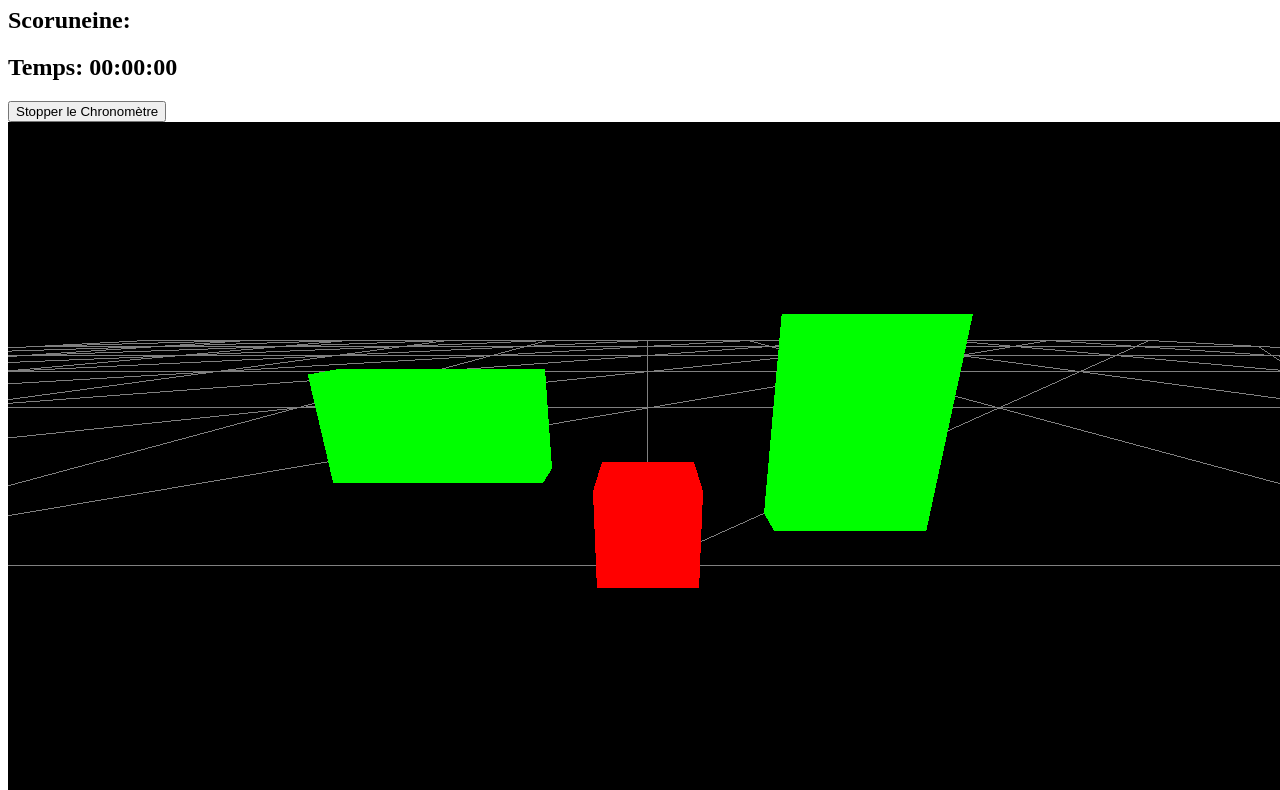
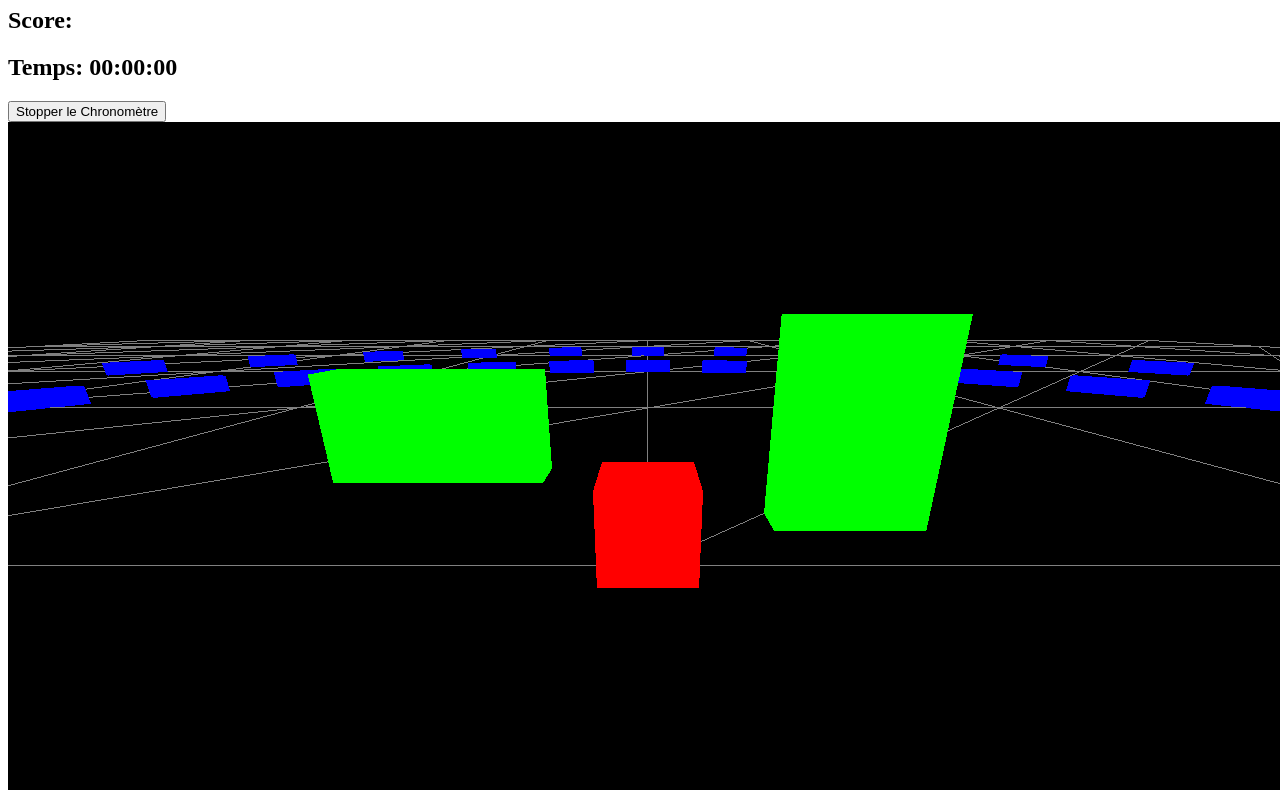
Before and after one commit to MathieuAudibert/3js, a website built with Vite: page index.html in a window 1280 px wide. Shown: the part 73-863 px from the top of the page. Built offline with nearby package versions, Linux system fonts and the light colour scheme.

Commit message:
circuit presque fini

```diff
--- a/index.html
+++ b/index.html
@@ -8,8 +8,8 @@
 <body>
     <script type="module" src="./main.js"></script>
     <script src="js/GLTFLoader.js"></script>
-    <h1>meinen pagen webizenich ich voiturenen</h1>
-    <h2>Scoruneine: </h2>
+    <h1>Touches : ZQSD</h1>
+    <h2>Score: </h2>
     <div>
         <h2>Temps: <span id="timer">00:00:00</span></h2>
         <button id="stopButton">Stopper le Chronomètre</button>
--- a/main.js
+++ b/main.js
@@ -2,8 +2,10 @@ import * as THREE from 'three';
 import { GLTFLoader } from 'three/addons/loaders/GLTFLoader.js';
 import { OrbitControls } from 'three/examples/jsm/controls/OrbitControls.js';
 
+// -------------------------------------------------------------------TEXTURES---------------------------------------------------------------
 var loader = new GLTFLoader();
 
+//--------------------------------------------------------------------CAMERA/SCENES----------------------------------------------------------
 console.log(THREE);
 var scene = new THREE.Scene();
 
@@ -18,19 +20,21 @@ var renderer = new THREE.WebGLRenderer();
 renderer.setSize(window.innerWidth, window.innerHeight);
 document.body.appendChild(renderer.domElement);
 
-
+// ---------------------------------------------------------------------SOL-------------------------------------------------------------------
 var groundGeometry = new THREE.PlaneGeometry(100, 100, 10, 10);
 var groundMaterial = new THREE.MeshBasicMaterial({ color: 0x808080, wireframe: true }); //mettre wireframe false pour avoir un sol uni
 var ground = new THREE.Mesh(groundGeometry, groundMaterial);
 ground.rotation.x = -Math.PI / 2;
 scene.add(ground);
 
+// ----------------------------------------------------------------------Cube/voiture----------------------------------------------------------
 var cubeGeometry = new THREE.BoxGeometry(1, 1, 1);
 var cubeMaterial = new THREE.MeshBasicMaterial({ color: 0xff0000 });
 var cube = new THREE.Mesh(cubeGeometry, cubeMaterial);
 cube.position.y = 0.5;
 scene.add(cube);
 
+// ------------------------------------------------------------------------Obstacles------------------------------------------------------------
 var rectangles = [];
 var rectangle1Geometry = new THREE.BoxGeometry(2, 1, 0.5);
 var rectangle1Material = new THREE.MeshBasicMaterial({ color: 0x00ff00 });
@@ -46,6 +50,46 @@ rectangle2.position.set(2, 1.5, 0);
 rectangles.push(rectangle2);
 scene.add(rectangle2);
 
+// ------------------------------------------------------------------------Circuit-------------------------------------------------------------
+var barrierMaterial = new THREE.MeshBasicMaterial({ color: 0x0000ff });
+
+function placeCircularBarrier(centerX, centerZ, radius, numSegments) {
+    var angleStep = Math.PI * 2 / numSegments;
+    for (let i = 0; i < numSegments; i++) {
+        let angle = i * angleStep;
+        let x = centerX + radius * Math.cos(angle);
+        let z = centerZ + radius * Math.sin(angle);
+
+        var barrierGeometry = new THREE.BoxGeometry(2, 0.5, 0.5);
+        var barrier = new THREE.Mesh(barrierGeometry, barrierMaterial);
+        barrier.position.set(x, 0.25, z);
+        barrier.lookAt(new THREE.Vector3(centerX, barrier.position.y, centerZ));
+
+        scene.add(barrier);
+    }
+}
+
+
+var centerX = 0;
+var centerZ = 0;
+
+
+var outerRadius = 30;
+
+var innerRadius = 20;
+
+var numSegments = 36;
+
+
+placeCircularBarrier(centerX, centerZ, outerRadius, numSegments);
+
+
+placeCircularBarrier(centerX, centerZ, innerRadius, numSegments);
+
+camera.position.set(centerX, 10, centerZ + 50);
+camera.lookAt(new THREE.Vector3(centerX, 0, centerZ));
+
+// ----------------------------------------------------------------------------Chronometre-----------------------------------------------------
 let startTime, updatedTime, difference;
 let savedTime;
 let running = 0;
@@ -84,6 +128,7 @@ function getShowTime() {
 
 document.getElementById("stopButton").addEventListener("click", stopTimer);
 
+// ----------------------------------------------------------------Déplacements----------------------------------------------------------------
 document.addEventListener('keydown', function(event) {
     var newPosition = cube.position.clone();
     switch (event.key) {
```
Also changed, not shown: README.md.
